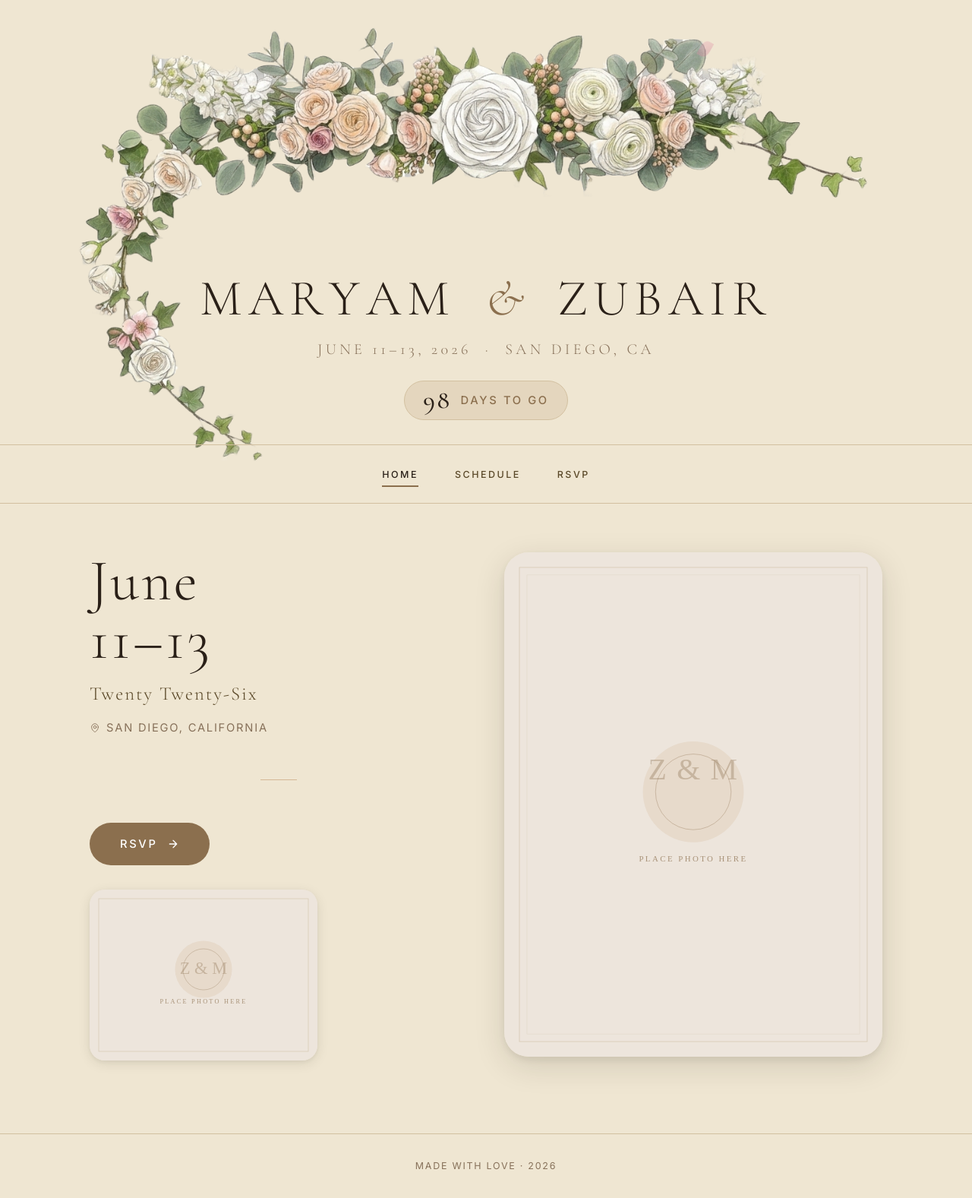
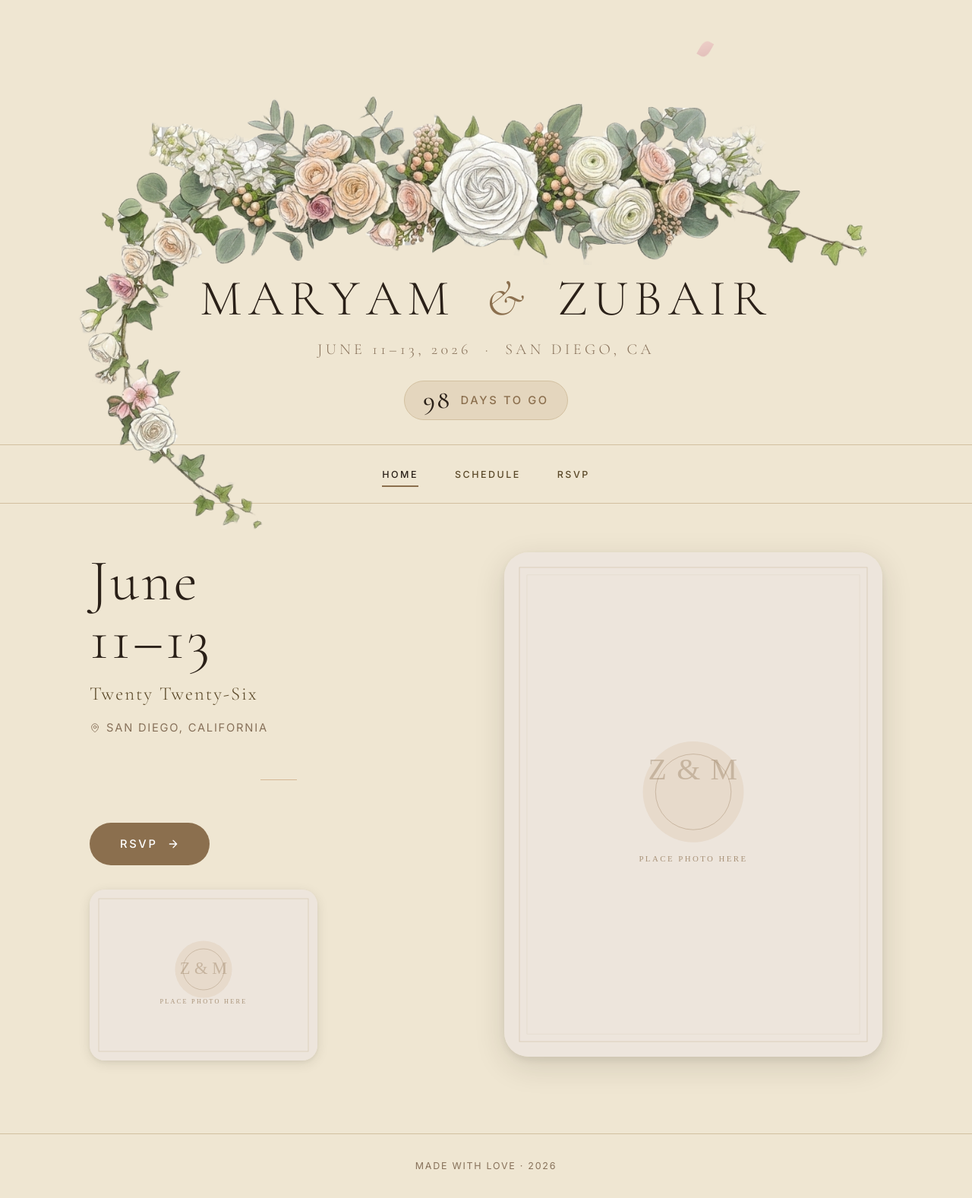
Before and after one commit to ZubairQazi/ZubairQazi.github.io, a Jekyll site: the page maryam/index.html, which Jekyll copies as it is, in a window 1280 px wide. Shown: the whole page at 76% size. Built offline with Jekyll 4.4.1, drawn with Linux system fonts in a browser that asks for light colours; nearby versions of some CDN libraries.

Commit message:
fix(ui): lower floral photo offset, drape over nav divider

```diff
--- a/maryam/css/styles.css
+++ b/maryam/css/styles.css
@@ -194,12 +194,12 @@
 
 .hero-floral {
   position: absolute;
-  top: 0;
+  top: clamp(40px, 7vw, 110px);
   left: 0;
   width: 100%;
   pointer-events: none;
   will-change: transform, opacity;
-  z-index: 0;
+  z-index: 2;
 }
 
 .hero-floral img,
@@ -212,7 +212,7 @@
 
 .hero-text {
   position: relative;
-  z-index: 1;
+  z-index: 3;
 }
 
 .hero-names {
```
